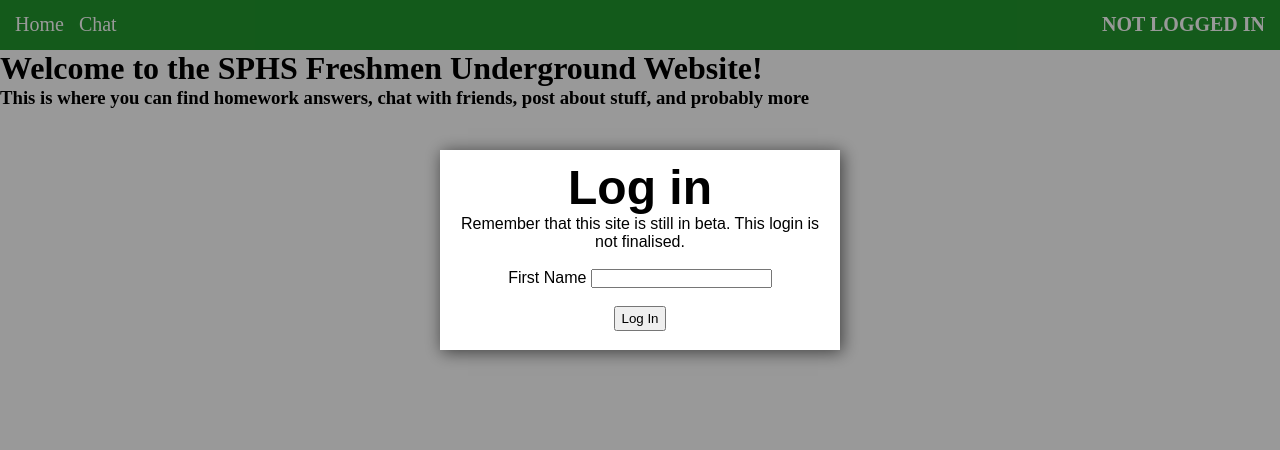
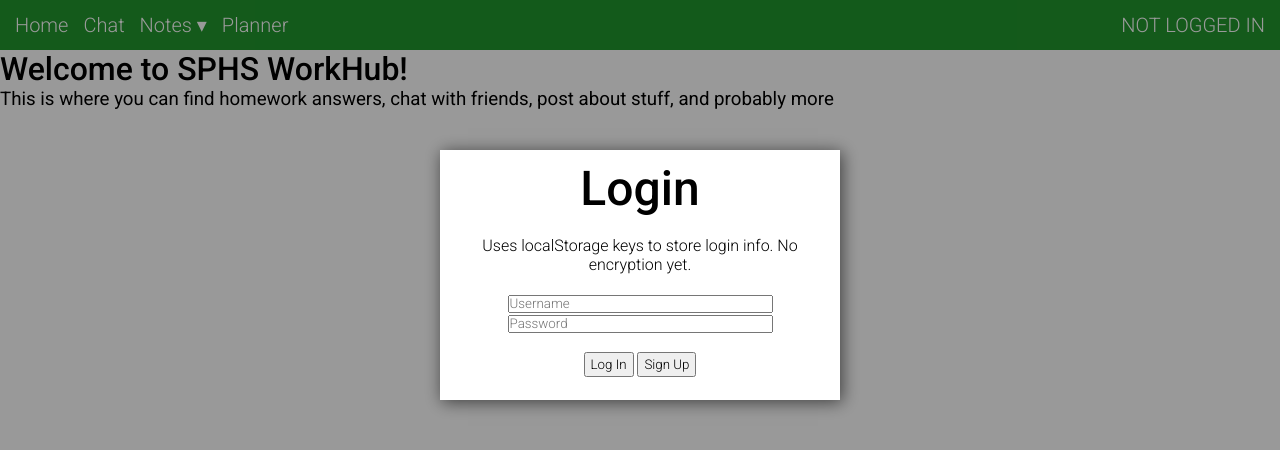
Before and after one commit to Anifiedd/fresh, a plain HTML site: page index.html in a window 1280 px wide. Drawn offline with Linux system fonts and the light colour scheme; files whose address does not match are found by name; a web font is replaced by a local one.

Commit message:
Update index.html

```diff
--- a/index.html
+++ b/index.html
@@ -1,12 +1,28 @@
 <!DOCTYPE html>
 <html lang="en" dir="ltr">
+<meta name="viewport" content="width=device-width, initial-scale=1.0">
+<link rel="preconnect" href="https://fonts.googleapis.com">
+<link rel="preconnect" href="https://fonts.gstatic.com" crossorigin>
+<link href="https://fonts.googleapis.com/css2?family=Bebas+Neue&family=Comfortaa:wght@300;400;500;600;700&family=Lobster&family=Lobster+Two:ital,wght@0,400;0,700;1,400;1,700&family=Lora:ital,wght@0,400;0,500;0,600;0,700;1,400;1,500;1,600;1,700&family=Playfair+Display:ital,wght@0,400;0,500;0,600;0,700;0,800;0,900;1,400;1,500;1,600;1,700;1,800;1,900&family=Prata&family=Prompt:ital,wght@0,100;0,200;0,300;0,400;0,500;0,600;0,700;0,800;0,900;1,100;1,200;1,300;1,400;1,500;1,600;1,700;1,800;1,900&family=Roboto+Flex:opsz,wght@8..144,400;8..144,700;8..144,900;8..144,1000&family=Roboto+Slab:wght@100;200;300;400;500;600;700;800;900&family=Roboto:ital,wght@0,100;0,300;0,400;0,500;0,700;0,900;1,100;1,300;1,400;1,500;1,700;1,900&family=Satisfy&display=swap" rel="stylesheet">
 	<head>
 		<meta charset="utf-8">
 		<title>Freshmen Underground</title>
 		<style media="screen">
+		@font-face {
+			font-family: asterisk;
+			src: url(cassets/font/fontello.otf);
+		}
 			* {
 				margin: 0;
 				padding: 0;
+				font-family: Roboto, sans-serif;
+				font-weight: 300;
+			}
+			h1 {
+				font-weight: 500;
+			}
+			h3 {
+				font-weight: 400;
 			}
 			nav {
 				width: 100%;
@@ -26,6 +42,7 @@
 				text-decoration: none;
 				font-size: 20px;
 				margin-left: 15px;
+				cursor: pointer;
 			}
 			nav ul li a:hover {
 				text-decoration: underline;
@@ -34,6 +51,9 @@
 				position: absolute;
 				right: 15px;
 				cursor: pointer;
+			}
+			#login div, #signup div {
+				height: 250px;
 			}
 			.coverbox {
 				display: none;
@@ -44,6 +64,9 @@
 				z-index: 50 !important;
 				background: rgba(0,0,0,0.4);
 			}
+			#loading {
+				display: block;
+			}
 			.coverbox div {
 				width: 400px;
 				height: 200px;
@@ -52,7 +75,7 @@
 				top: calc(50% - 250px);
 				position: absolute;
 				box-shadow: 2px 2px 16px rgba(0,0,0,0.6);
-				font-family: sans-serif;
+				font-family: Roboto, sans-serif;
 				box-sizing: border-box;
 				padding: 10px;
 				padding-left: 20px;
@@ -88,23 +111,58 @@
 				left: calc(50% + 250px);
 				top: calc(50% - 275px);
 			}
+			#chatembedsm {
+				display: none;
+			}
+			#chatnav {
+				cursor: pointer;
+			}
+			@media only screen and (max-width: 800px) {
+				.chatbox div {
+					width: 300px;
+					height: 600px;
+					left: calc(50% - 150px);
+					top: calc(50% - 300px);
+				}
+				#chatembedlg {
+					display: none;
+				}
+				#chatembedsm {
+					display: block;
+				}
+				#cc {
+					left: calc(50% + 100px);
+					top: calc(50% - 275px);
+				}
+			}
+			#loading img {
+				width: 50px;
+			}
+			input {
+				font-family: asterisk, Roboto, sans-serif;
+			}
 			</style>
 	</head>
-	<body onload=verifyLogin()>
+	<body onload="login('1')">
 		<nav>
 			<ul>
 				<li><a id=accname onclick="useroptions()"><b>NOT LOGGED IN</b></a></li>
 				<li><a href="#">Home</a></li>
-				<li><a onclick="chat('show')">Chat</a></li>
+				<li><a onclick="chat('show')" id=chatnav>Chat</a></li>
+				<li><a onclick="notes('show')"> Notes &#9662;</a></li>
+				<li><a href="../planner/">Planner</a></li>
 			</ul>
 		</nav>
-		<h1> Welcome to the SPHS Freshmen Underground Website!</h1>
+		<h1> Welcome to  SPHS WorkHub!</h1>
 		<h3> This is where you can find homework answers, chat with friends, post about stuff, and probably more</h3><br><br>
 		<div id=login class=coverbox>
 			<div>
-				<h1>Log in</h1>Remember that this site is still in beta. This login is not finalised.<br><br>
-				First Name <input id=usernameinput></input><br><br>
-				<button onclick=login()>Log In</button>
+				<h1>Login</h1><br>Uses localStorage keys to store login info. No encryption yet.<br><br>
+				<input id=usernameinput placeholder=Username></input><br>
+				<input id=passwordinput placeholder=Password type=password></input><br>
+				<br>
+				<button onclick="login('2')">Log In</button>
+				<button onclick="login('signup1')">Sign Up</button>
 			</div>
 		</div>
 		<div id=useroptions class=coverbox>
@@ -113,31 +171,92 @@
 				<button onclick=logout()>Log Out</button>
 			</div>
 		</div>
+		<div id=notes class=coverbox>
+			<div>
+				<h1>Notes Links</h1><a id=cuo onclick="notes('hide')">close</a><br><br><br>
+				<a href=notes/preibfreshman/>Pre-IB Freshman</a>
+			</div>
+		</div>
+		<div id=loading class=coverbox>
+			<div>
+				<h1>Loading</h1><h3 id=loadingtext>loading</h3><br>
+				<img src=cassets/loading.gif></img>
+			</div>
+		</div>
+		<div id=signup class=coverbox>
+			<div>
+				<h1>Sign Up</h1><br>Uses localStorage keys to store login info. No encryption yet.<br><br>
+				<input id=newuser placeholder=Username></input><br>
+				<input id=newpass placeholder=Password type=password></input><br>
+				<input id=newpassv placeholder=Verify type=password></input><br>
+				<button onclick="login('signup2')">Sign Up</button>
+				<button onclick="login('reload')">Back</button>
+				<br>
+			</div>
+		</div>
 		<div id=chatbox class="coverbox chatbox">
 			<div>
 				<h1>Chat</h1><a id=cc onclick="chat('hide')">close</a><br><br><br>
-				<embed src="https://tlk.io/sphsfreshmen" width=800px height=500px></embed>
+				<embed src="https://tlk.io/sphsworkhub" width=800px height=500px id=chatembedlg></embed>
+				<embed src="https://tlk.io/sphsworkhub" width=300px height=500px id=chatembedsm></embed>
 			</div>
 		</div>
 		<script type="text/javascript">
-			function verifyLogin() {
-				let user = window.localStorage.getItem("username");
-				if (user == null) {
-					document.getElementById("login").style.display = "block";
+		function login(stage) {
+			document.getElementById("loading").style.display = "none";
+			let savedUser = window.localStorage.getItem("user");
+			let savedPass = window.localStorage.getItem("pass");
+			if (stage == 1) {
+				document.getElementById("login").style.display = "block";
+			} else if (stage == 2) {
+				let user = document.getElementById("usernameinput").value;
+				let pass = document.getElementById("passwordinput").value;
+				if (user == savedUser) {
+					if (pass == savedPass) {
+						document.getElementById("accname").innerHTML = savedUser;
+						document.getElementById("login").style.display = "none";
+					} else {
+						alert("Invalid password, try again");
+					}
 				} else {
-					document.getElementById("accname").innerHTML = "<b>"+user+"</b>";
+					alert("Invalid username, try again");
 				}
-			}
-			function login() {
-				let user = document.getElementById("usernameinput").value;
-				if (user == "") {
-					alert("Please input a valid name.");
+			} else if (stage == 'signup1') {
+				if (savedUser != null) {
+					if (prompt("previous username") == savedUser) {
+						document.getElementById("signup").style.display = "block";
+						document.getElementById("login").style.display = "none";
+					} else {
+						alert("wrong username");
+					}
 				} else {
-					window.localStorage.setItem("username", user);
-					document.getElementById("accname").innerHTML = "<b>"+user+"</b>";
+					document.getElementById("signup").style.display = "block";
+					document.getElementById("login").style.display = "none";
 				}
+			} else if (stage == 'signup2') {
+				let newuser = document.getElementById("newuser").value;
+				let newpass = document.getElementById("newpass").value;
+				let newpassv = document.getElementById("newpassv").value;
+				if (newpassv == newpass) {
+					window.localStorage.setItem("user", newuser);
+					window.localStorage.setItem("pass", newpass);
+					location.reload();
+				} else {
+					alert("Could not verify password, try again");
+					location.reload();
+				}
+
+			} else if (stage == 'reload') {
 				location.reload();
 			}
+
+			else {
+				alert("INVALID_STAGE_ERROR");
+			}
+		}
+		function signup() {
+
+		}
 			function useroptions() {
 				document.getElementById("useroptions").style.display = "block";
 			}
@@ -155,6 +274,13 @@
 					document.getElementById("chatbox").style.display = "none";
 				}
 			}
+			function notes(a) {
+				if (a == "show") {
+					document.getElementById("notes").style.display = "block";
+				} else if (a == "hide") {
+					document.getElementById("notes").style.display = "none";
+				}
+			}
 		</script>
 	</body>
 </html>
```
